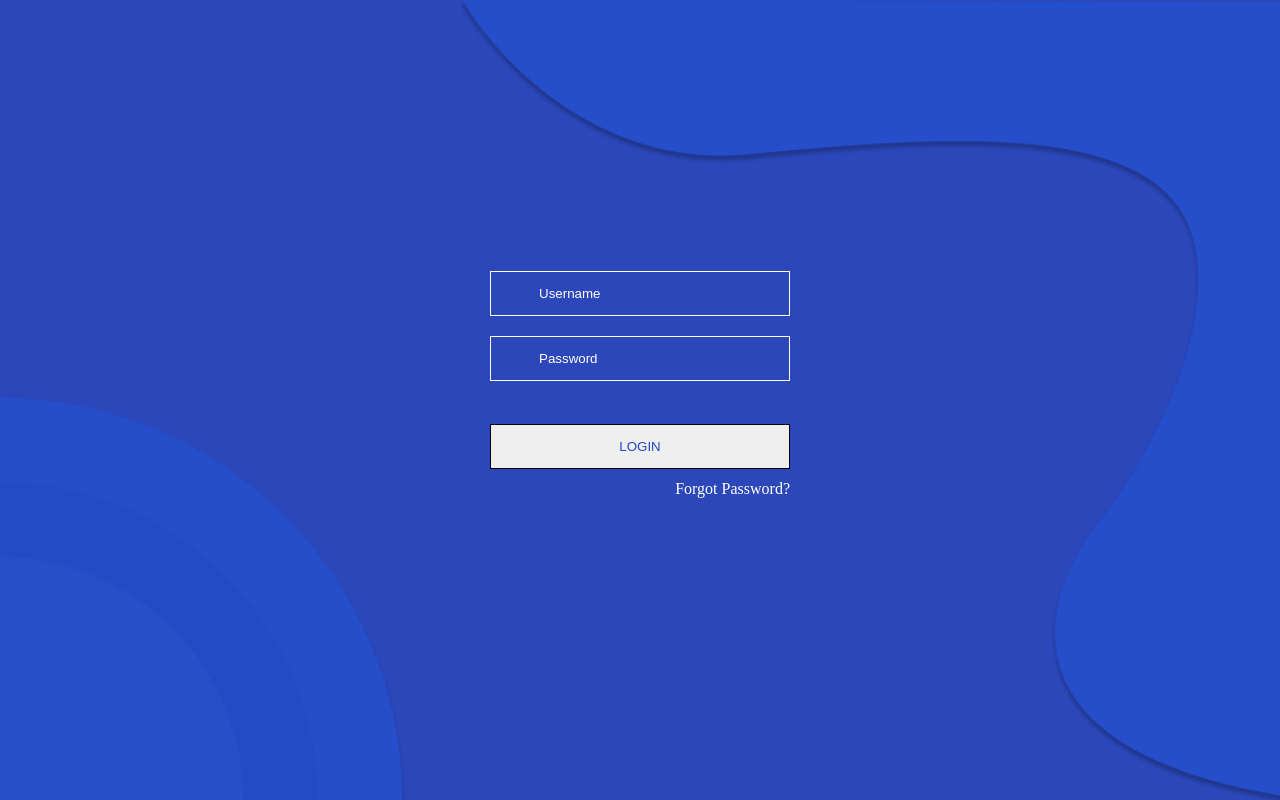
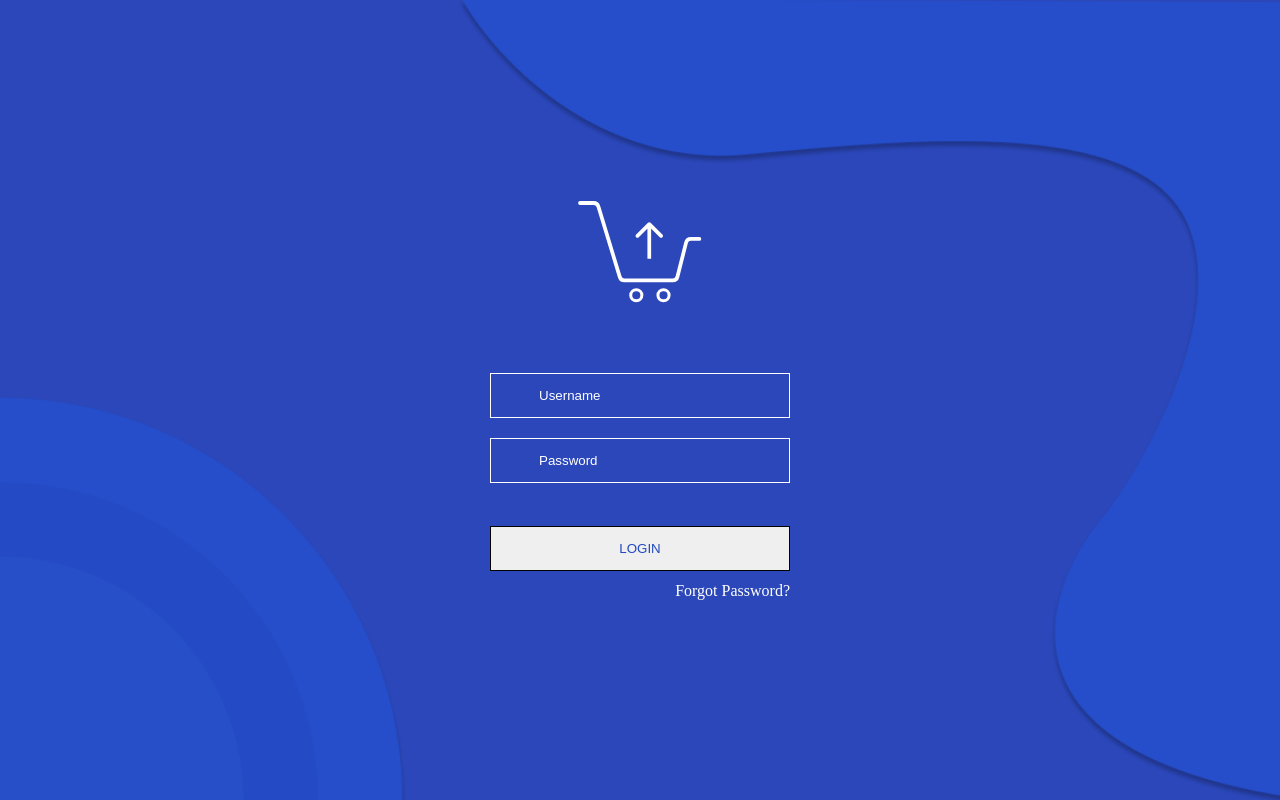
Before and after one commit to ritikaraturi/figma_loginPage, a plain HTML site: page index.html in a window 1280 px wide. Drawn offline with Linux system fonts and the light colour scheme; files whose address does not match are found by name.

Commit message:
Update index.html

```diff
--- a/index.html
+++ b/index.html
@@ -10,7 +10,7 @@
 <body>
     <div class="main">
        <form action="#">
-        <img src="static/Group.svg" class="logo" alt="">
+        <img src="Group.svg" class="logo" alt="">
         <input type="text" placeholder="Username">
         <input type="password" placeholder="Password">
         <button type="submit">LOGIN</button>
```
